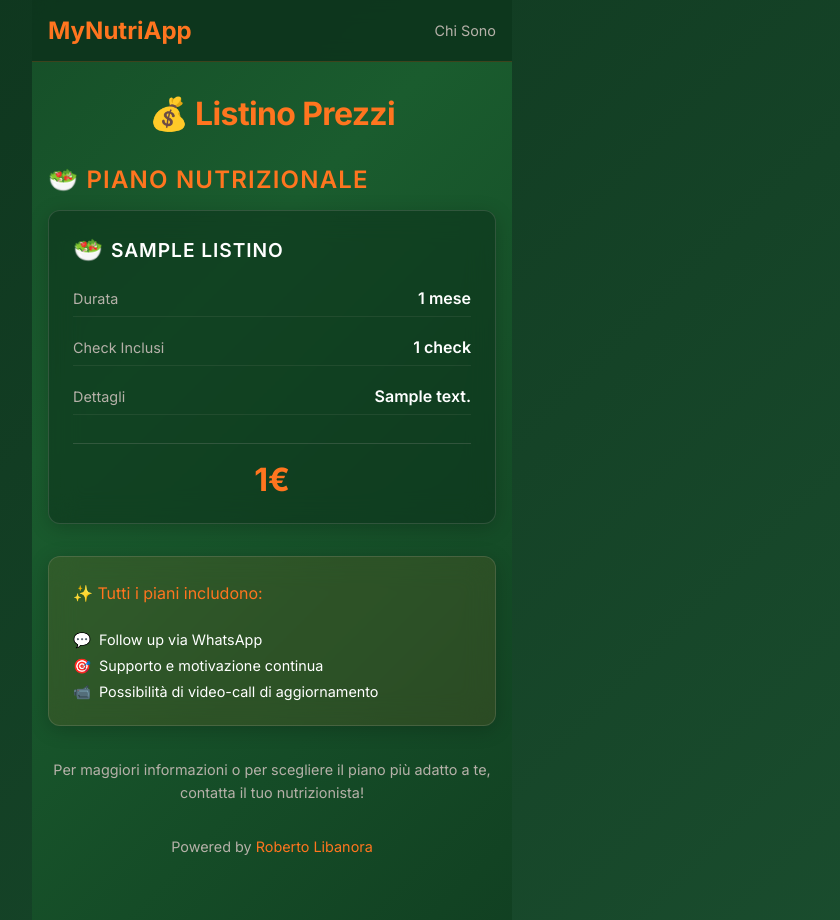
After one commit to robertolibanora/mynutriapp, a Flask app: page /listino in a window 1280 px wide. The commit adds this page. Shown: the whole page, without its empty margins (368-1208 px from the left). Run offline with Flask 3, Linux system fonts and the light colour scheme; tables that the repository leaves empty hold one stand-in row (values such as "Sample post"); parts of the project's set-up code (start-up, migrations or seed data) failed here and were passed over; some libraries are stand-ins or nearby versions.

Commit message:
Fix: aggiunto template pubblico listino e link in economia admin

```diff
--- a/templates/admin/economia.html
+++ b/templates/admin/economia.html
@@ -212,6 +212,9 @@
       <p style="color: #b6b1a9; margin: 0.5rem 0 0 0; font-size: 0.9rem;">Gestisci i prezzi dei tuoi servizi e prodotti</p>
     </div>
     <div style="display: flex; gap: 0.5rem;">
+      <a href="{{ url_for('listino.lista_listino_public') }}" target="_blank" class="btn btn-secondary" style="display: flex; align-items: center; gap: 0.5rem; font-size: 0.9rem;">
+        👁️ Vedi Listino Pubblico
+      </a>
       <a href="{{ url_for('listino.lista_listino_admin') }}" class="btn btn-primary" style="display: flex; align-items: center; gap: 0.5rem; font-size: 0.9rem;">
         📋 Gestisci Listino
       </a>
--- /dev/null
+++ b/templates/public/listino.html
@@ -0,0 +1,367 @@
+<!DOCTYPE html>
+<html lang="it">
+<head>
+  <meta charset="UTF-8">
+  <meta name="viewport" content="width=device-width, initial-scale=1.0">
+  <title>Listino Prezzi - MyNutriApp</title>
+
+  <!-- 📱 PWA META TAGS -->
+  <meta name="description" content="Listino prezzi MyNutriApp - Piani nutrizionali e di allenamento personalizzati">
+  <meta name="theme-color" content="#ff751f">
+  <meta name="apple-mobile-web-app-capable" content="yes">
+  <meta name="apple-mobile-web-app-status-bar-style" content="black-translucent">
+  <link rel="manifest" href="{{ url_for('static', filename='manifest.json') }}">
+
+  <link href="https://fonts.googleapis.com/css2?family=Inter:wght@400;600;700&display=swap" rel="stylesheet">
+  <link rel="stylesheet" href="{{ url_for('static', filename='css/style_user.css') }}">
+
+  <style>
+    body {
+      background: linear-gradient(135deg, #0d331c 0%, #1a5c2e 50%, #0d331c 100%);
+      background-size: 200% 200%;
+      animation: gradientShift 15s ease infinite;
+      color: #ffffff;
+      font-family: 'Inter', sans-serif;
+      margin: 0;
+      padding: 0;
+      min-height: 100vh;
+    }
+
+    @keyframes gradientShift {
+      0% { background-position: 0% 50%; }
+      50% { background-position: 100% 50%; }
+      100% { background-position: 0% 50%; }
+    }
+
+    header {
+      background: rgba(13, 51, 28, 0.9);
+      border-bottom: 1px solid rgba(255, 117, 31, 0.2);
+      padding: 1rem;
+      backdrop-filter: blur(10px);
+    }
+
+    .header-content {
+      max-width: 1200px;
+      margin: 0 auto;
+      display: flex;
+      justify-content: space-between;
+      align-items: center;
+    }
+
+    .logo {
+      font-size: 1.5rem;
+      font-weight: 700;
+      color: #ff751f;
+      text-decoration: none;
+    }
+
+    .container {
+      max-width: 1200px;
+      margin: 0 auto;
+      padding: 2rem 1rem;
+    }
+
+    h1 {
+      color: #ff751f;
+      font-size: 2rem;
+      margin-bottom: 2rem;
+      text-align: center;
+    }
+
+    .section-title {
+      color: #ff751f;
+      font-size: 1.5rem;
+      margin: 2rem 0 1rem 0;
+      font-weight: 600;
+    }
+
+    .divider {
+      height: 1px;
+      background: linear-gradient(90deg, transparent, rgba(255, 117, 31, 0.3), transparent);
+      margin: 2rem 0;
+    }
+
+    .card-user {
+      background: rgba(13, 51, 28, 0.6);
+      border: 1px solid rgba(182, 177, 169, 0.2);
+      border-radius: 12px;
+      padding: 1.5rem;
+      margin-bottom: 1rem;
+      transition: all 0.3s ease;
+    }
+
+    .card-user:hover {
+      transform: translateY(-2px);
+      box-shadow: 0 8px 25px rgba(0,0,0,0.3);
+      border-color: rgba(255, 117, 31, 0.4);
+    }
+
+    .card-header {
+      display: flex;
+      justify-content: space-between;
+      align-items: center;
+      margin-bottom: 1rem;
+    }
+
+    .card-icon {
+      font-size: 1.5rem;
+      margin-right: 0.5rem;
+    }
+
+    .card-title {
+      font-size: 1.2rem;
+      font-weight: 600;
+      color: #ffffff;
+    }
+
+    .card-badge {
+      padding: 0.25rem 0.75rem;
+      border-radius: 12px;
+      font-size: 0.75rem;
+      font-weight: 600;
+    }
+
+    .card-info-row {
+      display: flex;
+      justify-content: space-between;
+      padding: 0.5rem 0;
+      border-bottom: 1px solid rgba(182, 177, 169, 0.1);
+    }
+
+    .card-label {
+      color: #b6b1a9;
+      font-size: 0.9rem;
+    }
+
+    .card-value {
+      color: #ffffff;
+      font-weight: 600;
+    }
+
+    @media (max-width: 768px) {
+      h1 {
+        font-size: 1.5rem;
+      }
+
+      .section-title {
+        font-size: 1.2rem;
+      }
+    }
+  </style>
+</head>
+<body>
+  <header>
+    <div class="header-content">
+      <a href="/" class="logo">MyNutriApp</a>
+      <a href="{{ url_for('presentazione_roberto') }}" style="color: #b6b1a9; text-decoration: none; font-size: 0.9rem;">Chi Sono</a>
+    </div>
+  </header>
+
+  <div class="container">
+    <h1>💰 Listino Prezzi</h1>
+
+    <!-- PIANO NUTRIZIONALE -->
+    {% if nutrizione %}
+    <h2 class="section-title">🥗 Piano Nutrizionale</h2>
+    {% for p in nutrizione %}
+    <div class="card-user">
+      <div class="card-header">
+        <div style="display: flex; align-items: center;">
+          <span class="card-icon">🥗</span>
+          <span class="card-title">{{ p.nome_prodotto }}</span>
+        </div>
+        {% if 'PIÙ SCELTO' in p.nome_prodotto.upper() or 'IL PIU' in p.nome_prodotto.upper() %}
+        <span class="card-badge" style="background: #ff751f; color: white;">⭐ PIÙ SCELTO</span>
+        {% endif %}
+      </div>
+
+      <div class="card-body">
+        <div class="card-info-row">
+          <span class="card-label">Durata</span>
+          <span class="card-value">{{ p.durata_mesi }} {% if p.durata_mesi == 1 %}mese{% else %}mesi{% endif %}</span>
+        </div>
+
+        {% if p.check_inclusi > 0 %}
+        <div class="card-info-row">
+          <span class="card-label">Check Inclusi</span>
+          <span class="card-value">{{ p.check_inclusi }} check</span>
+        </div>
+        {% endif %}
+
+        {% if p.note %}
+        <div class="card-info-row">
+          <span class="card-label">Dettagli</span>
+          <span class="card-value">{{ p.note }}</span>
+        </div>
+        {% endif %}
+
+        <div style="text-align: center; margin-top: 1rem; padding-top: 1rem; border-top: 1px solid rgba(182, 177, 169, 0.2);">
+          <span style="font-size: 2rem; font-weight: 700; color: #ff751f;">{{ "%.0f"|format(p.prezzo) }}€</span>
+        </div>
+      </div>
+    </div>
+    {% endfor %}
+    {% endif %}
+
+    <!-- PIANO DI ALLENAMENTO -->
+    {% if allenamento %}
+    <div class="divider"></div>
+    <h2 class="section-title">🏋️ Piano di Allenamento</h2>
+    {% for p in allenamento %}
+    <div class="card-user">
+      <div class="card-header">
+        <div style="display: flex; align-items: center;">
+          <span class="card-icon">💪</span>
+          <span class="card-title">{{ p.nome_prodotto }}</span>
+        </div>
+        {% if 'PIÙ SCELTO' in p.nome_prodotto.upper() or 'IL PIU' in p.nome_prodotto.upper() %}
+        <span class="card-badge" style="background: #ff751f; color: white;">⭐ PIÙ SCELTO</span>
+        {% endif %}
+      </div>
+
+      <div class="card-body">
+        <div class="card-info-row">
+          <span class="card-label">Durata</span>
+          <span class="card-value">{{ p.durata_mesi }} {% if p.durata_mesi == 1 %}mese{% else %}mesi{% endif %}</span>
+        </div>
+
+        {% if p.check_inclusi > 0 %}
+        <div class="card-info-row">
+          <span class="card-label">Check Inclusi</span>
+          <span class="card-value">{{ p.check_inclusi }} check</span>
+        </div>
+        {% endif %}
+
+        {% if p.note %}
+        <div class="card-info-row">
+          <span class="card-label">Dettagli</span>
+          <span class="card-value">{{ p.note }}</span>
+        </div>
+        {% endif %}
+
+        <div style="text-align: center; margin-top: 1rem; padding-top: 1rem; border-top: 1px solid rgba(182, 177, 169, 0.2);">
+          <span style="font-size: 2rem; font-weight: 700; color: #ff751f;">{{ "%.0f"|format(p.prezzo) }}€</span>
+        </div>
+      </div>
+    </div>
+    {% endfor %}
+    {% endif %}
+
+    <!-- PIANO COMPLETO -->
+    {% if completo %}
+    <div class="divider"></div>
+    <h2 class="section-title">🌟 Piano Completo</h2>
+    {% for p in completo %}
+    <div class="card-user" style="border: 2px solid #ff751f;">
+      <div class="card-header">
+        <div style="display: flex; align-items: center;">
+          <span class="card-icon">🌟</span>
+          <span class="card-title">{{ p.nome_prodotto }}</span>
+        </div>
+        {% if 'PIÙ SCELTO' in p.nome_prodotto.upper() or 'IL PIU' in p.nome_prodotto.upper() %}
+        <span class="card-badge" style="background: #ff751f; color: white;">⭐ PIÙ SCELTO</span>
+        {% endif %}
+      </div>
+
+      <div class="card-body">
+        <div class="card-info-row">
+          <span class="card-label">Durata</span>
+          <span class="card-value">{{ p.durata_mesi }} {% if p.durata_mesi == 1 %}mese{% else %}mesi{% endif %}</span>
+        </div>
+
+        {% if p.check_inclusi > 0 %}
+        <div class="card-info-row">
+          <span class="card-label">Check Inclusi</span>
+          <span class="card-value">{{ p.check_inclusi }} check</span>
+        </div>
+        {% endif %}
+
+        {% if p.note %}
+        <div class="card-info-row">
+          <span class="card-label">Dettagli</span>
+          <span class="card-value">{{ p.note }}</span>
+        </div>
+        {% endif %}
+
+        <div style="text-align: center; margin-top: 1rem; padding-top: 1rem; border-top: 1px solid rgba(182, 177, 169, 0.2);">
+          <span style="font-size: 2rem; font-weight: 700; color: #ff751f;">{{ "%.0f"|format(p.prezzo) }}€</span>
+        </div>
+      </div>
+    </div>
+    {% endfor %}
+    {% endif %}
+
+    <!-- ALLENAMENTO 1 TO 1 -->
+    {% if uno_a_uno %}
+    <div class="divider"></div>
+    <h2 class="section-title">💪 Allenamento 1 to 1</h2>
+    {% for p in uno_a_uno %}
+    <div class="card-user">
+      <div class="card-header">
+        <div style="display: flex; align-items: center;">
+          <span class="card-icon">💪</span>
+          <span class="card-title">{{ p.nome_prodotto }}</span>
+        </div>
+        {% if 'PIÙ SCELTO' in p.nome_prodotto.upper() or 'IL PIU' in p.nome_prodotto.upper() %}
+        <span class="card-badge" style="background: #ff751f; color: white;">⭐ PIÙ SCELTO</span>
+        {% endif %}
+      </div>
+
+      <div class="card-body">
+        <div class="card-info-row">
+          <span class="card-label">Numero Allenamenti</span>
+          <span class="card-value">{{ p.durata_mesi }} {% if p.durata_mesi == 1 %}allenamento{% else %}allenamenti{% endif %}</span>
+        </div>
+
+        {% if p.note %}
+        <div class="card-info-row">
+          <span class="card-label">Dettagli</span>
+          <span class="card-value">{{ p.note }}</span>
+        </div>
+        {% endif %}
+
+        <div style="text-align: center; margin-top: 1rem; padding-top: 1rem; border-top: 1px solid rgba(182, 177, 169, 0.2);">
+          <span style="font-size: 2rem; font-weight: 700; color: #ff751f;">{{ "%.0f"|format(p.prezzo) }}€</span>
+        </div>
+      </div>
+    </div>
+    {% endfor %}
+    {% endif %}
+
+    <!-- SERVIZI INCLUSI -->
+    <div class="card-user" style="margin-top: 2rem; background: rgba(255, 117, 31, 0.1);">
+      <div class="card-body">
+        <p class="card-label" style="margin-bottom: 0.75rem; font-size: 1rem; color: #ff751f;">✨ Tutti i piani includono:</p>
+        <div style="display: flex; flex-direction: column; gap: 0.5rem; font-size: 0.9rem;">
+          <div style="display: flex; align-items: center; gap: 0.5rem;">
+            <span>💬</span>
+            <span>Follow up via WhatsApp</span>
+          </div>
+          <div style="display: flex; align-items: center; gap: 0.5rem;">
+            <span>🎯</span>
+            <span>Supporto e motivazione continua</span>
+          </div>
+          <div style="display: flex; align-items: center; gap: 0.5rem;">
+            <span>📹</span>
+            <span>Possibilità di video-call di aggiornamento</span>
+          </div>
+        </div>
+      </div>
+    </div>
+
+    <div style="margin-top: 2rem; text-align: center;">
+      <p style="color: #b6b1a9; font-size: 0.9rem;">
+        Per maggiori informazioni o per scegliere il piano più adatto a te,<br>
+        contatta il tuo nutrizionista!
+      </p>
+    </div>
+
+    <!-- LINK PRESENTAZIONE ROBERTO -->
+    <div style="text-align: center; margin: 2rem 0;">
+      <span style="color: #b6b1a9; font-size: 0.9rem;">
+        Powered by <a href="{{ url_for('presentazione_roberto') }}" style="color: #ff751f; text-decoration: none;">Roberto Libanora</a>
+      </span>
+    </div>
+  </div>
+</body>
+</html>
```
